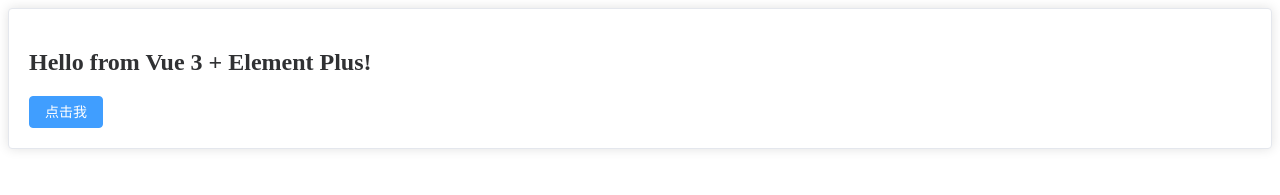
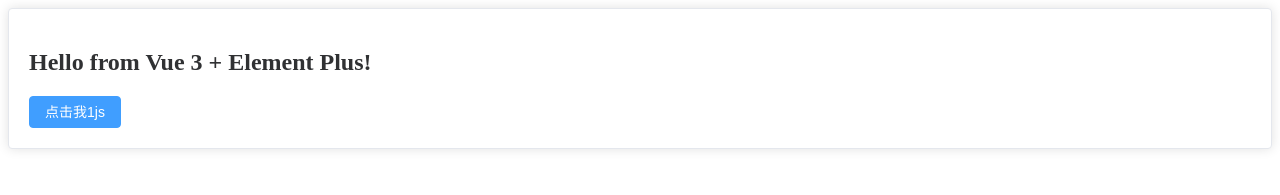
Before and after one commit to gpf1053149467/vue-chorme-extentsion-scaffolding, a Vue app: page / in a window 1280 px wide. Shown: the top 195 px of the page. Built offline with nearby package versions, Linux system fonts and the light colour scheme.

Commit message:
feat: use js

```diff
--- a/index.html
+++ b/index.html
@@ -7,6 +7,6 @@
   </head>
   <body>
     <div id="app"></div>
-    <script type="module" src="./src/popup/main.ts"></script>
+    <script type="module" src="./src/popup/main.js"></script>
   </body>
 </html>
--- a/src/popup/App.vue
+++ b/src/popup/App.vue
@@ -1,11 +1,11 @@
 <template>
   <el-card>
     <h2>Hello from Vue 3 + Element Plus!</h2>
-    <el-button type="primary" @click="onClick">点击我</el-button>
+    <el-button type="primary" @click="onClick">点击我1js</el-button>
   </el-card>
 </template>
 
-<script setup lang="ts">
+<script setup>
 const onClick = () => {
   ElMessage.success('你点击了按钮！')
 }
```
Also changed, not shown: src/popup/main.js (renamed from src/popup/main.ts), vite.config.js (renamed from vite.config.ts).
